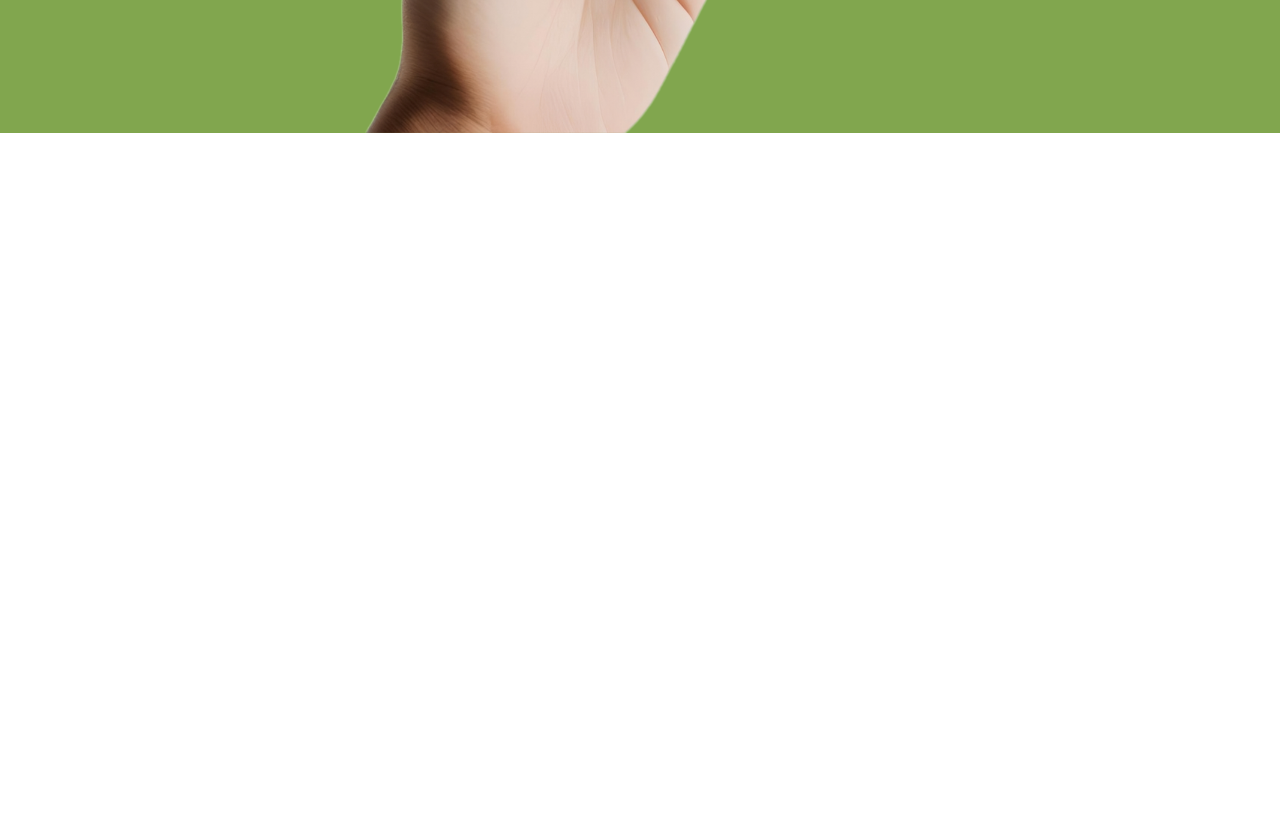
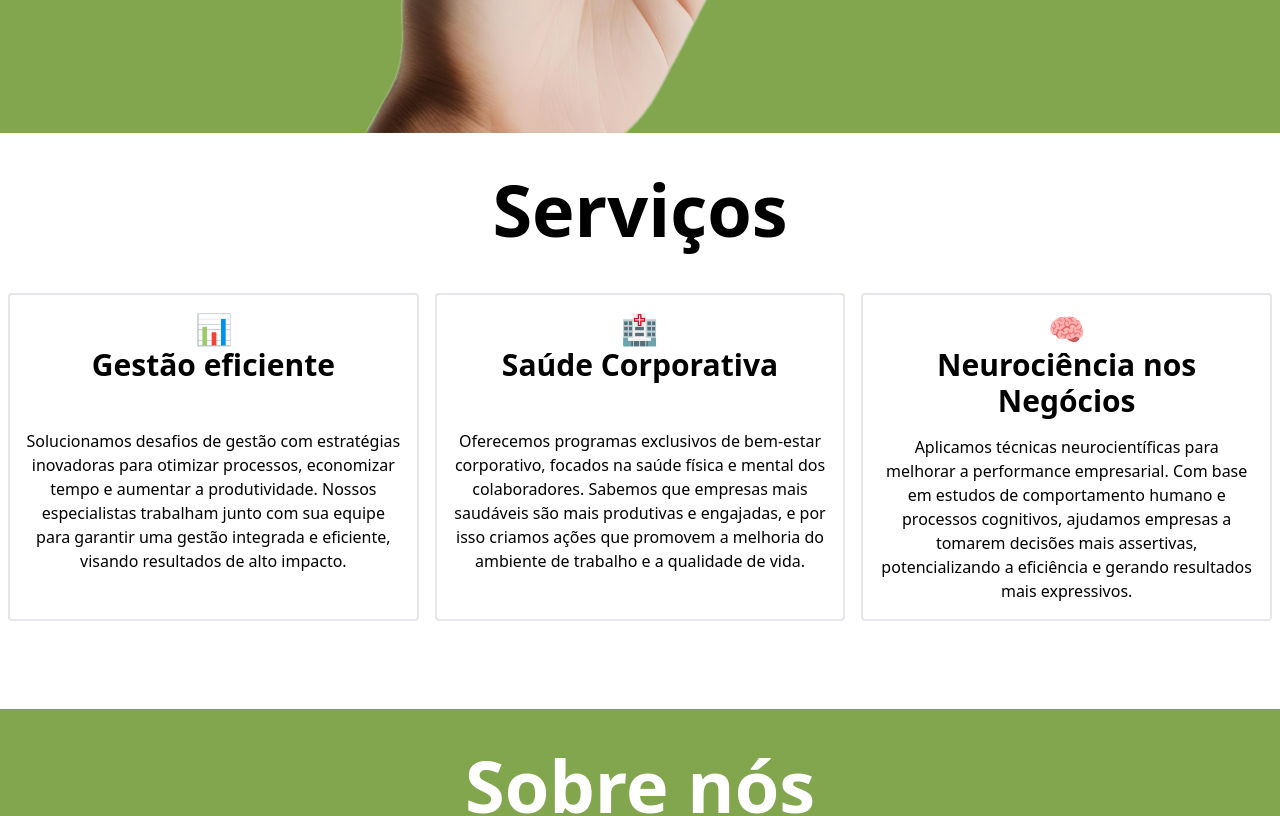
Before and after one commit to RuanEmanuell/wr-consultoria, a Next.js app: page / in a window 1280 px wide. Shown: the part 1460-2276 px from the top of the page. Built offline with nearby package versions, Linux system fonts and the light colour scheme.

Commit message:
(Version 1.0) Services page

```diff
--- a/app/page.tsx
+++ b/app/page.tsx
@@ -86,8 +86,29 @@ export default function Home() {
               </div>
             </div>
           </div>
-          <div className="h-screen w-full" id="screen-1"></div>
-          <div className="h-screen w-full bg-[#81a64e]" id="screen-2"></div>
+          <div className="h-fit w-full" id="screen-1">
+            <h1 className="text-center text-5xl md:text-7xl font-bold py-10">Serviços</h1>
+            <div className="grid grid-cols-2 lg:grid-cols-3 pb-20">
+              <section className="border-2 rounded min-h-80 p-4 m-2 flex flex-col align-center">
+                <h4 className="font-semibold text-3xl text-center">📊</h4>
+                <h4 className="font-semibold text-3xl text-center mb-4">Gestão eficiente</h4>
+                <p className="my-auto text-center">Solucionamos desafios de gestão com estratégias inovadoras para otimizar processos, economizar tempo e aumentar a produtividade. Nossos especialistas trabalham junto com sua equipe para garantir uma gestão integrada e eficiente, visando resultados de alto impacto.</p>
+              </section>
+              <section className="border-2 rounded min-h-80 p-4 m-2 flex flex-col align-center">
+                <h4 className="font-semibold text-3xl text-center">🏥</h4>
+                <h4 className="font-semibold text-3xl text-center mb-4">Saúde Corporativa</h4>
+                <p className="my-auto text-center">Oferecemos programas exclusivos de bem-estar corporativo, focados na saúde física e mental dos colaboradores. Sabemos que empresas mais saudáveis são mais produtivas e engajadas, e por isso criamos ações que promovem a melhoria do ambiente de trabalho e a qualidade de vida.</p>
+              </section>
+              <section className="border-2 rounded min-h-80 p-4 m-2 flex flex-col align-center">
+                <h4 className="font-semibold text-3xl text-center">🧠</h4>
+                <h4 className="font-semibold text-3xl text-center mb-4">Neurociência nos Negócios</h4>
+                <p className="my-auto text-center">Aplicamos técnicas neurocientíficas para melhorar a performance empresarial. Com base em estudos de comportamento humano e processos cognitivos, ajudamos empresas a tomarem decisões mais assertivas, potencializando a eficiência e gerando resultados mais expressivos.</p>
+              </section>
+            </div>
+          </div>
+          <div className="h-screen w-full bg-[#81a64e]" id="screen-2">
+          <h1 className="text-center text-white text-5xl md:text-7xl font-bold pt-10">Sobre nós</h1>
+          </div>
           <div className="h-screen w-full" id="screen-3"></div>
         </main>
       </div>
```
